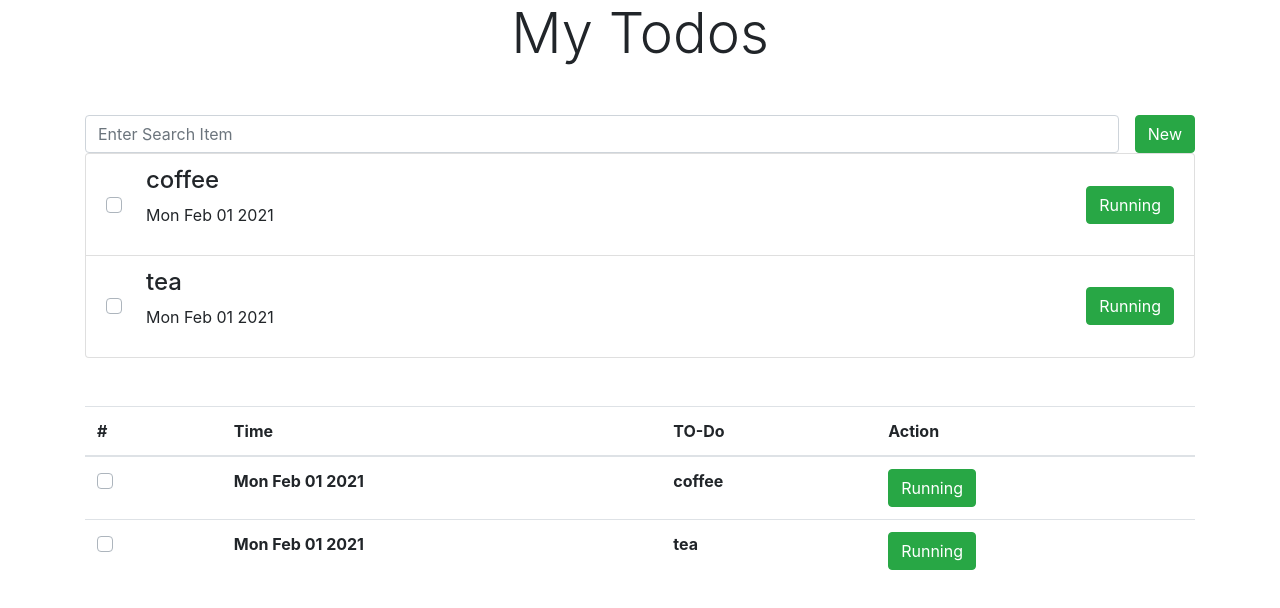
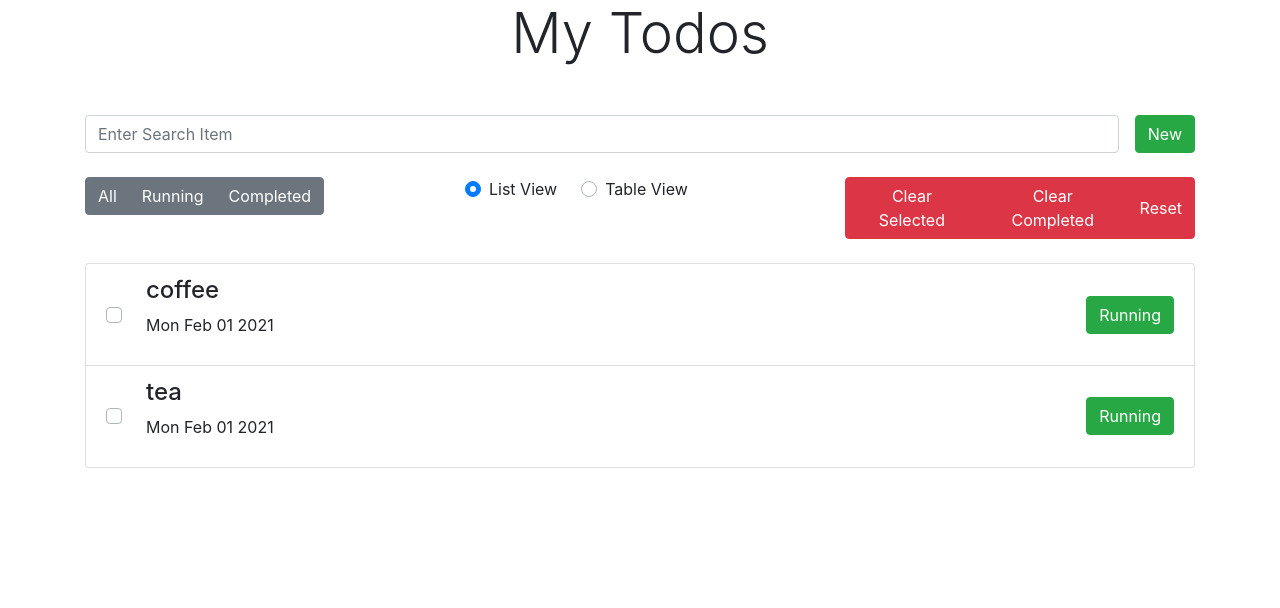
Before and after one commit to nezam0003/React-JS, a React (Create React App) app in the folder Stack-Learner/my-app-two/: page / in a window 1280 px wide. Shown: the top 608 px of the page. Built offline with nearby package versions, Linux system fonts and the light colour scheme.

Commit message:
Change view and other controllers

```diff
--- /dev/null
+++ b/Stack-Learner/my-app-two/src/Todo/components/controllers/bulk-controller.jsx
@@ -0,0 +1,25 @@
+import React from "react";
+import { Button, ButtonGroup } from "reactstrap";
+import PropTypes from "prop-types";
+
+const BulkController = ({ clearSelected, clearCompleted, reset }) => {
+  return (
+    <ButtonGroup>
+      <Button color="danger" onClick={clearSelected}>
+        Clear Selected
+      </Button>
+      <Button color="danger" onClick={clearCompleted}>
+        Clear Completed
+      </Button>
+      <Button color="danger" onClick={reset}>
+        Reset
+      </Button>
+    </ButtonGroup>
+  );
+};
+BulkController.propTypes = {
+  clearSelected: PropTypes.func.isRequired,
+  clearCompleted: PropTypes.func.isRequired,
+  reset: PropTypes.func.isRequired,
+};
+export default BulkController;
--- /dev/null
+++ b/Stack-Learner/my-app-two/src/Todo/components/controllers/filter-controller.jsx
@@ -0,0 +1,17 @@
+import React from "react";
+import { Button, ButtonGroup } from "reactstrap";
+import PropTypes from "prop-types";
+
+const FilterController = ({ handleFilter }) => {
+  return (
+    <ButtonGroup>
+      <Button onClick={() => handleFilter("all")}>All</Button>
+      <Button onClick={() => handleFilter("running")}>Running</Button>
+      <Button onClick={() => handleFilter("completed")}>Completed</Button>
+    </ButtonGroup>
+  );
+};
+FilterController.propTypes = {
+  handleFilter: PropTypes.func.isRequired,
+};
+export default FilterController;
--- a/Stack-Learner/my-app-two/src/Todo/components/controllers/index.jsx
+++ b/Stack-Learner/my-app-two/src/Todo/components/controllers/index.jsx
@@ -1,11 +1,42 @@
 import React from "react";
 import PropTypes from "prop-types";
+import { Row, Col } from "reactstrap";
 import SearchPanel from "./searchPanel";
+import FilterController from "./filter-controller";
+import ViewController from "./view-controller";
+import BulkController from "./bulk-controller";
 
-const Controller = ({ term, handleSearch, toggleForm }) => {
+const Controller = ({
+  term,
+  view,
+  changeView,
+  handleSearch,
+  toggleForm,
+  handleFilter,
+  clearSelected,
+  clearCompleted,
+  reset,
+}) => {
   return (
     <div>
       <SearchPanel term={term} handleSearch={handleSearch} toggleForm={toggleForm} />
+      <Row className="my-4">
+        <Col md={{ size: 4 }}>
+          <FilterController handleFilter={handleFilter} />
+        </Col>
+        <Col md={{ size: 4 }}>
+          <ViewController view={view} changeView={changeView} />
+        </Col>
+        <Col md={{ size: 4 }} className="d-flex">
+          <div className="ml-auto">
+            <BulkController
+              clearSelected={clearSelected}
+              clearCompleted={clearCompleted}
+              reset={reset}
+            />
+          </div>
+        </Col>
+      </Row>
     </div>
   );
 };
@@ -13,5 +44,11 @@
   term: PropTypes.string.isRequired,
   handleSearch: PropTypes.func.isRequired,
   toggleForm: PropTypes.func.isRequired,
+  handleFilter: PropTypes.func.isRequired,
+  view: PropTypes.string.isRequired,
+  changeView: PropTypes.func.isRequired,
+  clearSelected: PropTypes.func.isRequired,
+  clearCompleted: PropTypes.func.isRequired,
+  reset: PropTypes.func.isRequired,
 };
 export default Controller;
--- /dev/null
+++ b/Stack-Learner/my-app-two/src/Todo/components/controllers/view-controller.jsx
@@ -0,0 +1,41 @@
+import React from "react";
+import { Label, CustomInput } from "reactstrap";
+import PropTypes from "prop-types";
+
+const ViewController = ({ view, changeView }) => {
+  return (
+    <div className="d-flex">
+      <Label for="list-view" className="mr-4">
+        <CustomInput
+          type="radio"
+          name="view"
+          value="list"
+          id="list-view"
+          onChange={changeView}
+          className="d-inline-block"
+          checked={view === "list"}
+        />
+        List View
+      </Label>
+      <Label for="table-view" className="mr-4">
+        <CustomInput
+          type="radio"
+          name="view"
+          value="table"
+          id="table-view"
+          onChange={changeView}
+          className="d-inline-block"
+          checked={view === "table"}
+        />
+        Table View
+      </Label>
+    </div>
+  );
+};
+
+ViewController.propTypes = {
+  view: PropTypes.string.isRequired,
+  changeView: PropTypes.func.isRequired,
+};
+
+export default ViewController;
--- a/Stack-Learner/my-app-two/src/Todo/components/todos/Index.jsx
+++ b/Stack-Learner/my-app-two/src/Todo/components/todos/Index.jsx
@@ -28,6 +28,7 @@
     ],
     isOpenTodoForm: false,
     searchTerm: "",
+    view: "list",
   };
 
   toggleSelect = (todoId) => {
@@ -61,29 +62,47 @@
     this.toggleForm();
   };
 
+  handleFilter = () => {};
+  changeView = (e) => {
+    this.setState({
+      view: e.target.value,
+    });
+  };
+  clearSelected = () => {};
+  clearCompleted = () => {};
+  reset = () => {};
+  getView = () => {
+    return this.state.view === "list" ? (
+      <ListView
+        todos={this.state.todos}
+        toggleSelect={this.toggleSelect}
+        toggleComplete={this.toggleComplete}
+      />
+    ) : (
+      <TableView
+        todos={this.state.todos}
+        toggleSelect={this.toggleSelect}
+        toggleComplete={this.toggleComplete}
+      />
+    );
+  };
+
   render() {
     return (
       <div>
         <h1 className="display-4 mb-5 text-center">My Todos</h1>
         <Controller
           term={this.state.searchTerm}
+          view={this.state.view}
           handleSearch={this.handleSearch}
           toggleForm={this.toggleForm}
+          changeView={this.changeView}
+          handleFilter={this.handleFilter}
+          clearSelected={this.clearSelected}
+          clearCompleted={this.clearCompleted}
+          reset={this.reset}
         />
-        <div className="mb-5">
-          <ListView
-            todos={this.state.todos}
-            toggleSelect={this.toggleSelect}
-            toggleComplete={this.toggleComplete}
-          />
-        </div>
-        <div>
-          <TableView
-            todos={this.state.todos}
-            toggleSelect={this.toggleSelect}
-            toggleComplete={this.toggleComplete}
-          />
-        </div>
+        <div className="mb-5">{this.getView()}</div>
         <Modal isOpen={this.state.isOpenTodoForm} toggle={this.toggleForm}>
           <ModalHeader toggle={this.toggleForm}>Create New Task</ModalHeader>
           <ModalBody>
```
